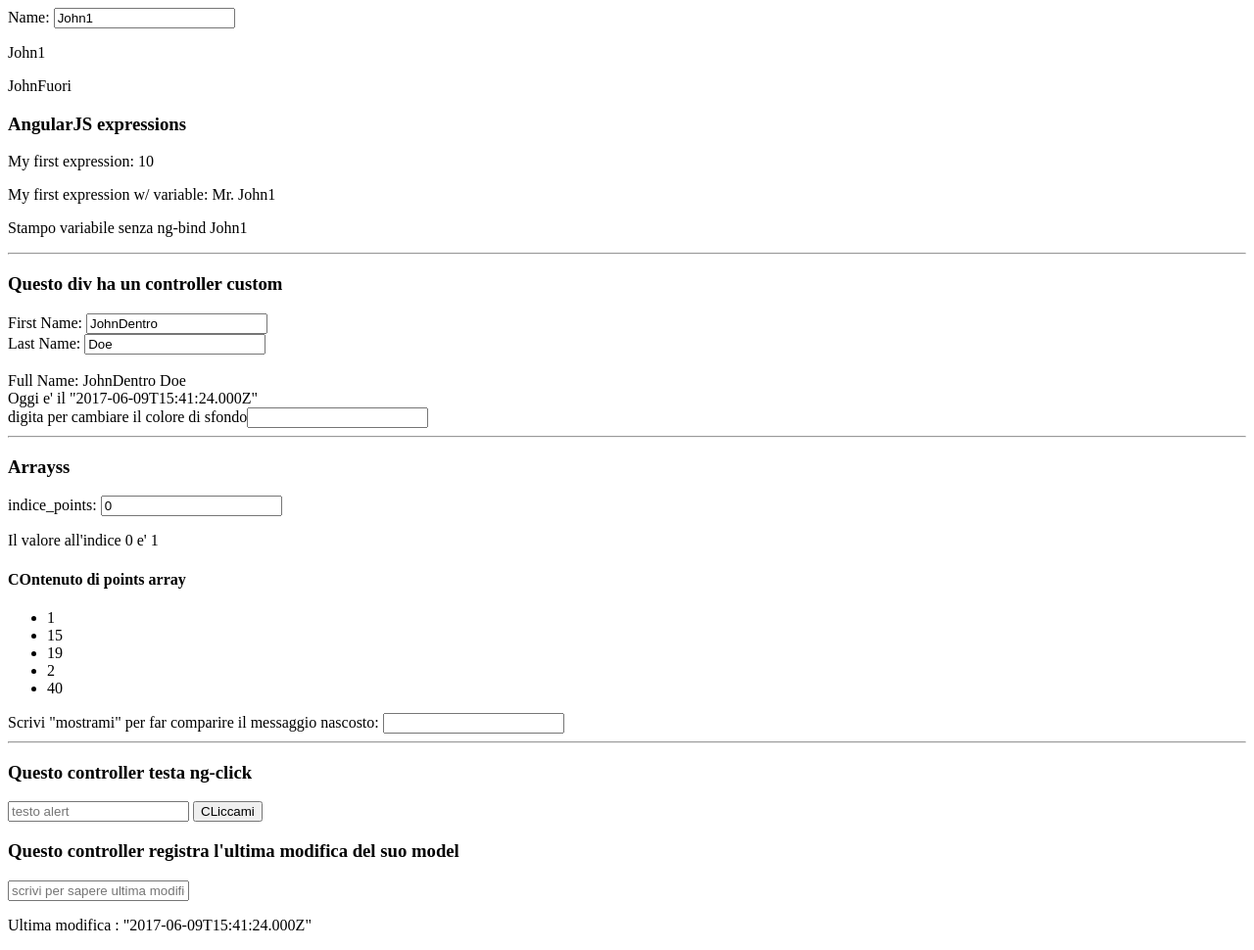
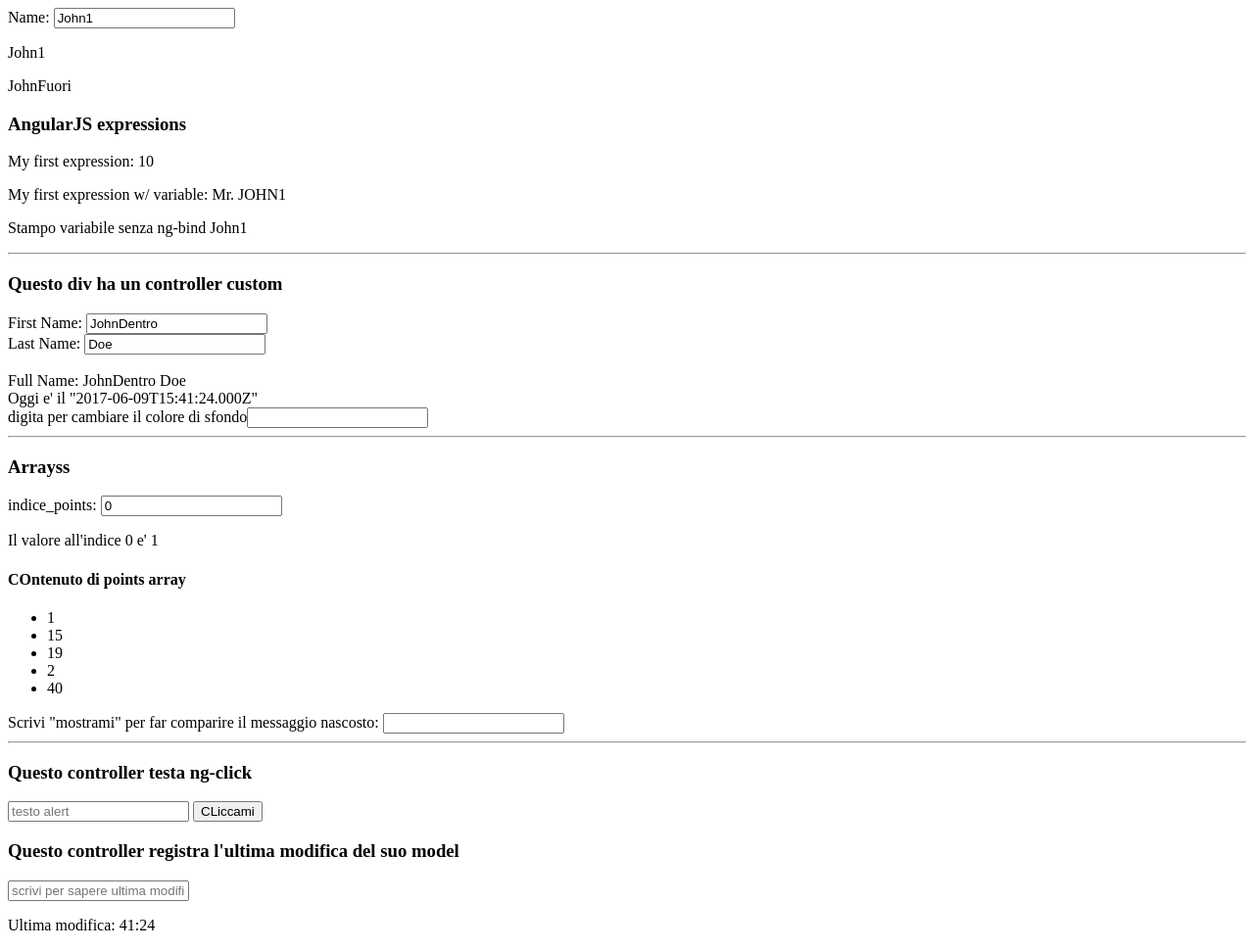
Before and after one commit to TheJoin95/giovanisi-web-based-gobetti-volta, a plain HTML site: page 09-06-2017/index.html in a window 1280 px wide. Shown: the whole page at 98% size. Drawn offline with Linux system fonts and the light colour scheme.

Commit message:
09-06-2017 - string and date format filter

```diff
--- a/09-06-2017/index.html
+++ b/09-06-2017/index.html
@@ -9,7 +9,7 @@
   <p ng-bind="firstName"></p>
   <h3>AngularJS expressions</h3>
   <p>My first expression: {{ 5 + 5 }}</p>
-  <p>My first expression w/ variable: {{ 'Mr. ' + name }}</p>
+  <p>My first expression w/ variable: {{ 'Mr. ' + ( name | uppercase ) }}</p>
   <p>Stampo variabile senza ng-bind {{name}}</p>
   <hr/>
   <div style="background-color:{{colore_sfondo}}" ng-controller="miocontroller">
@@ -55,7 +55,7 @@
     <h3>Questo controller registra l'ultima modifica del suo model</h3>
     <input placeholder="scrivi per sapere ultima modifica" type="text" ng-model="last_edit_model">
     <p>
-      Ultima modifica : {{ last_edit() }}
+      Ultima modifica: {{ last_edit() | date : 'mm:ss' }}
     </p>
   </div>
 </div>
```
